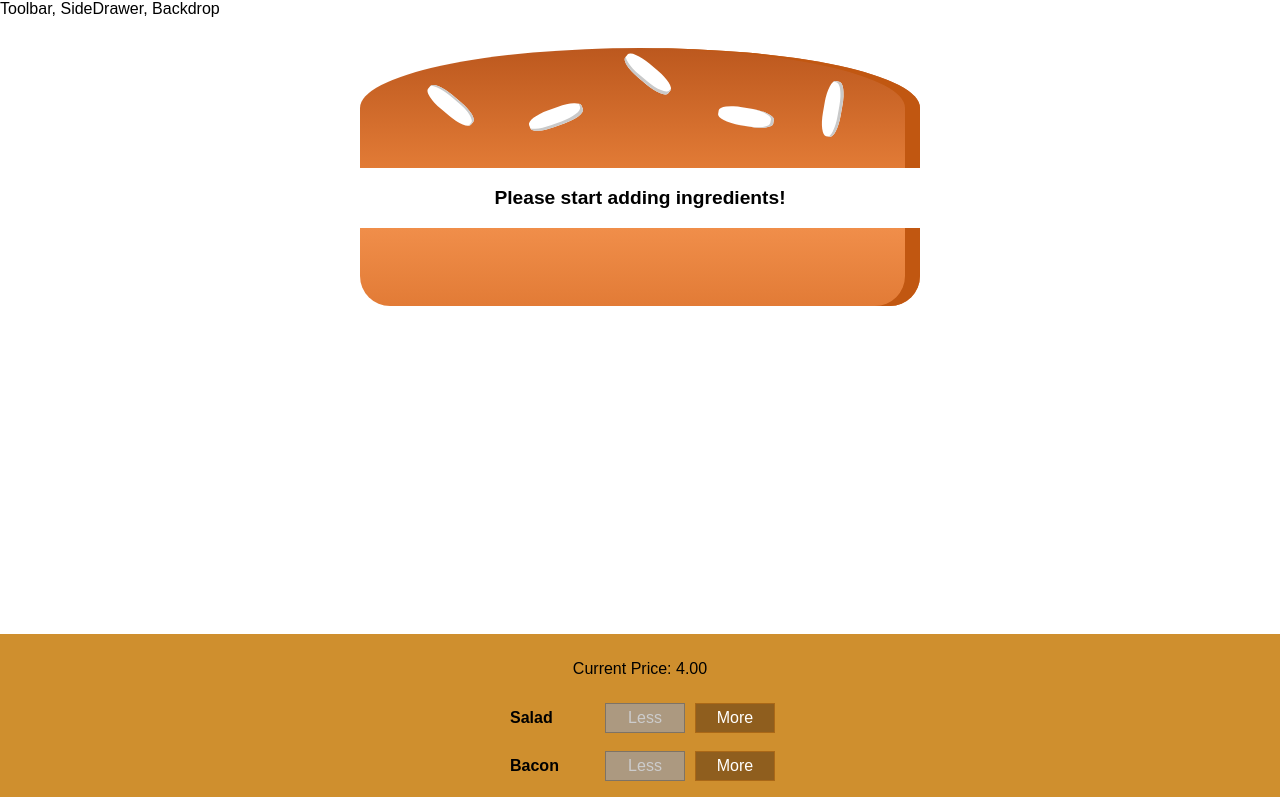
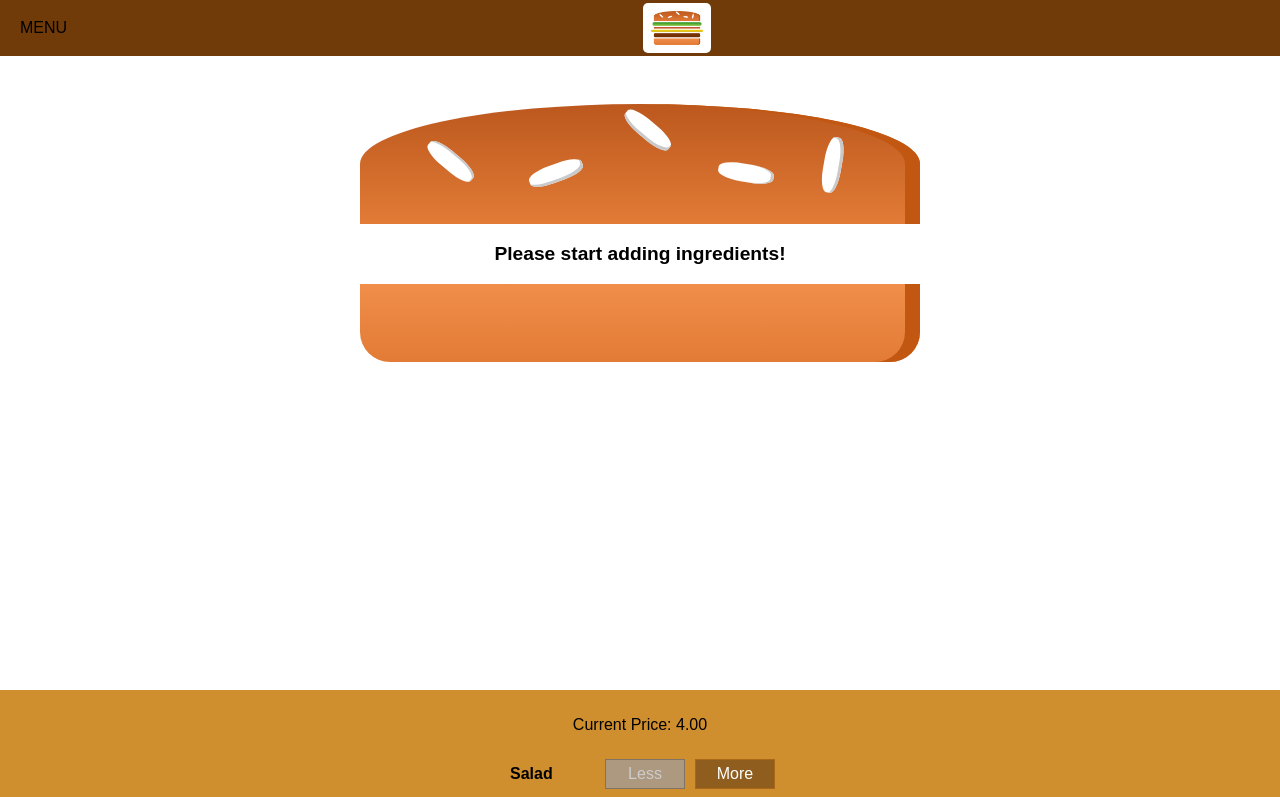
Before and after one commit to TPullen21/react-bb, a React app: page / in a window 1280 px wide. Shown: the top 797 px of the page. Built offline with nearby package versions, Linux system fonts and the light colour scheme.

Commit message:
Added Toolbar and Logo component

```diff
--- a/src/components/Layout/Layout.css
+++ b/src/components/Layout/Layout.css
@@ -1,3 +1,3 @@
 .Content {
-    margin-top: 16px;
+    margin-top: 72px;
 }
--- a/src/components/Layout/Layout.js
+++ b/src/components/Layout/Layout.js
@@ -1,8 +1,11 @@
 import React from "react";
-import classes from './Layout.css'
+import classes from './Layout.css';
+
+import Toolbar from '../Navigation/Toolbar/Toolbar';
 
 const layout = (props) => (
     <React.Fragment>
+        <Toolbar />
         <div>Toolbar, SideDrawer, Backdrop</div>
         <main className={classes.Content}>
             {props.children}
--- /dev/null
+++ b/src/components/Logo/Logo.css
@@ -0,0 +1,11 @@
+.Logo {
+    background-color: white;
+    padding: 8px;
+    height: 60%;
+    box-sizing: 'border-box';
+    border-radius: 5px;
+}
+
+.Logo img {
+    height: 100%;
+}
--- /dev/null
+++ b/src/components/Logo/Logo.js
@@ -0,0 +1,13 @@
+import React from 'react';
+
+import burgerLogo from '../../assets/images/burger-logo.png'
+
+import classes from './Logo.css';
+
+const logo = (props) => (
+    <div className={classes.Logo}>
+        <img src={burgerLogo} alt="BurgerImage"/>
+    </div>
+);
+
+export default logo;
--- /dev/null
+++ b/src/components/Navigation/Toolbar/Toolbar.css
@@ -0,0 +1,18 @@
+.Toolbar {
+    height: 56px;
+    width: 100%;
+    position: fixed;
+    top: 0;
+    left: 0;
+    background-color: #703B09;
+    display: flex;
+    justify-content: space-between;
+    align-items: center;
+    padding: 0 20px;
+    box-sizing: 'border-box';
+    z-index: 90;
+}
+
+.Toolbar nav {
+    height: 100%;
+}
--- /dev/null
+++ b/src/components/Navigation/Toolbar/Toolbar.js
@@ -0,0 +1,16 @@
+import React from 'react';
+
+import classes from './Toolbar.css';
+import Logo from '../../Logo/Logo';
+
+const toolbar = (props) => (
+    <header className={classes.Toolbar}>
+        <div>MENU</div>
+        <Logo />
+        <nav>
+            ...
+        </nav>
+    </header>
+);
+
+export default toolbar;
```
Also changed, not shown: src/assets/images/burger-logo.png (added).
